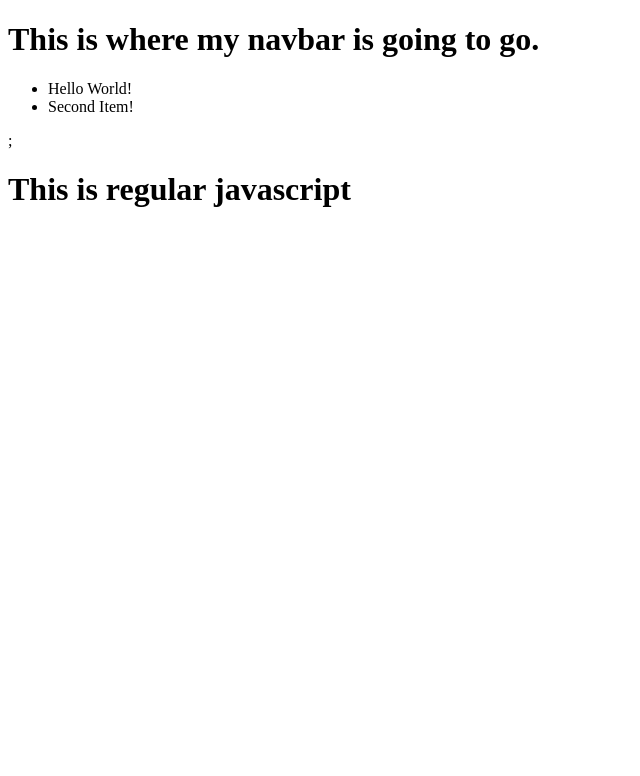
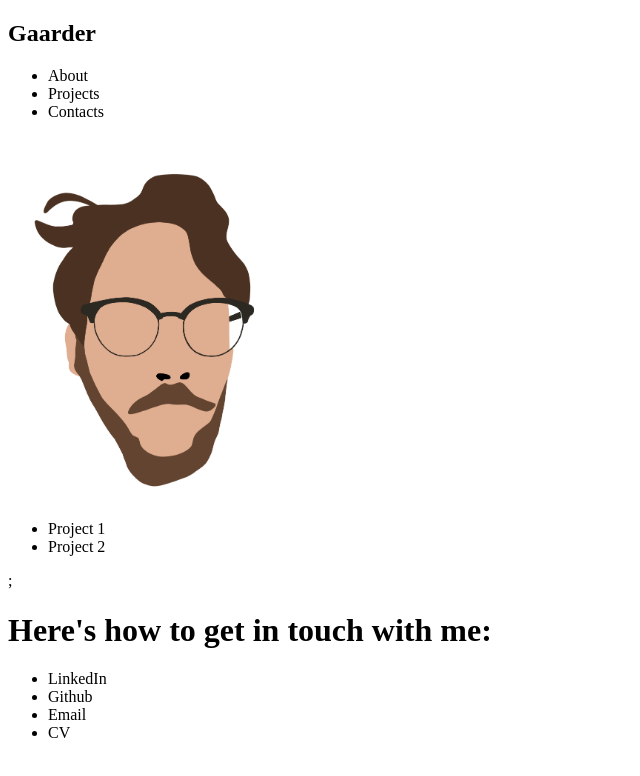
Before and after one commit to MattGaarder/portfolio, a React (Create React App) app in the folder mgaarder-portfolio/: page / in a window 1280 px wide. Shown: the top 776 px of the page, without its empty margins (0-640 px from the left). Built offline with nearby package versions, Linux system fonts and the light colour scheme.

Commit message:
adds contact, and navbar components to the page

```diff
--- a/mgaarder-portfolio/src/App.js
+++ b/mgaarder-portfolio/src/App.js
@@ -1,4 +1,5 @@
 import React from "react";
+import ContactCard from "./components/ContactCard";
 import MainContent from "./components/MainContent";
 import NavBar from "./components/NavBar";
 
@@ -6,7 +7,7 @@ function App() {
   return <>
     <NavBar />
     <MainContent />;
-
+    <ContactCard />
   </>
 }
 
--- /dev/null
+++ b/mgaarder-portfolio/src/components/ContactCard.js
@@ -0,0 +1,18 @@
+import React from "react";
+import ReactDOM from "react-dom";
+
+function ContactCard() {
+    return (
+      <>
+        <h1>Here's how to get in touch with me:</h1>
+        <ul>
+          <li>LinkedIn</li>
+          <li>Github</li>
+          <li>Email</li>
+          <li>CV</li>
+        </ul>
+      </>
+    );
+}
+
+export default ContactCard
--- a/mgaarder-portfolio/src/components/MainContent.js
+++ b/mgaarder-portfolio/src/components/MainContent.js
@@ -1,12 +1,16 @@
-import React from "react";
+import React from "react"
+import AknNoBkg from '../assets/AknNoBckg-copy.png'
 
 function MainContent() {
-  return <>
-    <ul>
-      <li>Hello World!</li>
-      <li>Second Item!</li>
-    </ul>
-  </>;
+  return (
+    <>
+      <img src={AknNoBkg} alt="my AknNoBkg" width="280px" />
+      <ul>
+        <li>Project 1</li>
+        <li>Project 2</li>
+      </ul>
+    </>
+  );
 }
 
-export default MainContent;
+export default MainContent
--- a/mgaarder-portfolio/src/components/NavBar.js
+++ b/mgaarder-portfolio/src/components/NavBar.js
@@ -1,11 +1,20 @@
 import React from "react";
 
 function NavBar(){
-    return <>
-    <div>
-        <h1>This is where my navbar is going to go.</h1>
-    </div>
-    </>
+    return (
+      <>
+        <header>
+          <nav>
+            <h1>Gaarder</h1>
+            <ul>
+              <li>About</li>
+              <li>Projects</li>
+              <li>Contacts</li>
+            </ul>
+          </nav>
+        </header>
+      </>
+    );
 }
 
 export default NavBar
--- a/mgaarder-portfolio/src/index.js
+++ b/mgaarder-portfolio/src/index.js
@@ -2,11 +2,31 @@ import React from "react";
 import ReactDOM from "react-dom";
 import App from "./App";
 
-ReactDOM.render(<App />, document.getElementById("root"));
+// For react apps step 1: import React from "react"
+// step: import ReactDOM from "react-dom"
+// render our elements onto our page with ReactDOM.render(< App/>, document.getElementById("root"));
 
+
+// vanilla javascript
 const h1 = document.createElement("h1");
 h1.textContent = "This is regular javascript";
 h1.className = "header";
 console.log(h1);
 
-document.getElementById("root").append(h1);
+// react element
+// this cannot be appended because it will just be rendered as [object Object]
+const element = (
+  <div>
+    <h1 className="header">This is JSX</h1>
+    <ul>
+      <li>About</li>
+      <li>Projects</li>
+      <li>Contacts</li>
+    </ul>
+    <h2>This is another element</h2>
+  </div>
+);
+console.log(element)
+ReactDOM.render(< App/>, document.getElementById("root"));
+
+// document.getElementById("root").append(JSON.stringify(element));
```
Also changed, not shown: mgaarder-portfolio/src/assets/AknNoBckg-copy.png (added).
